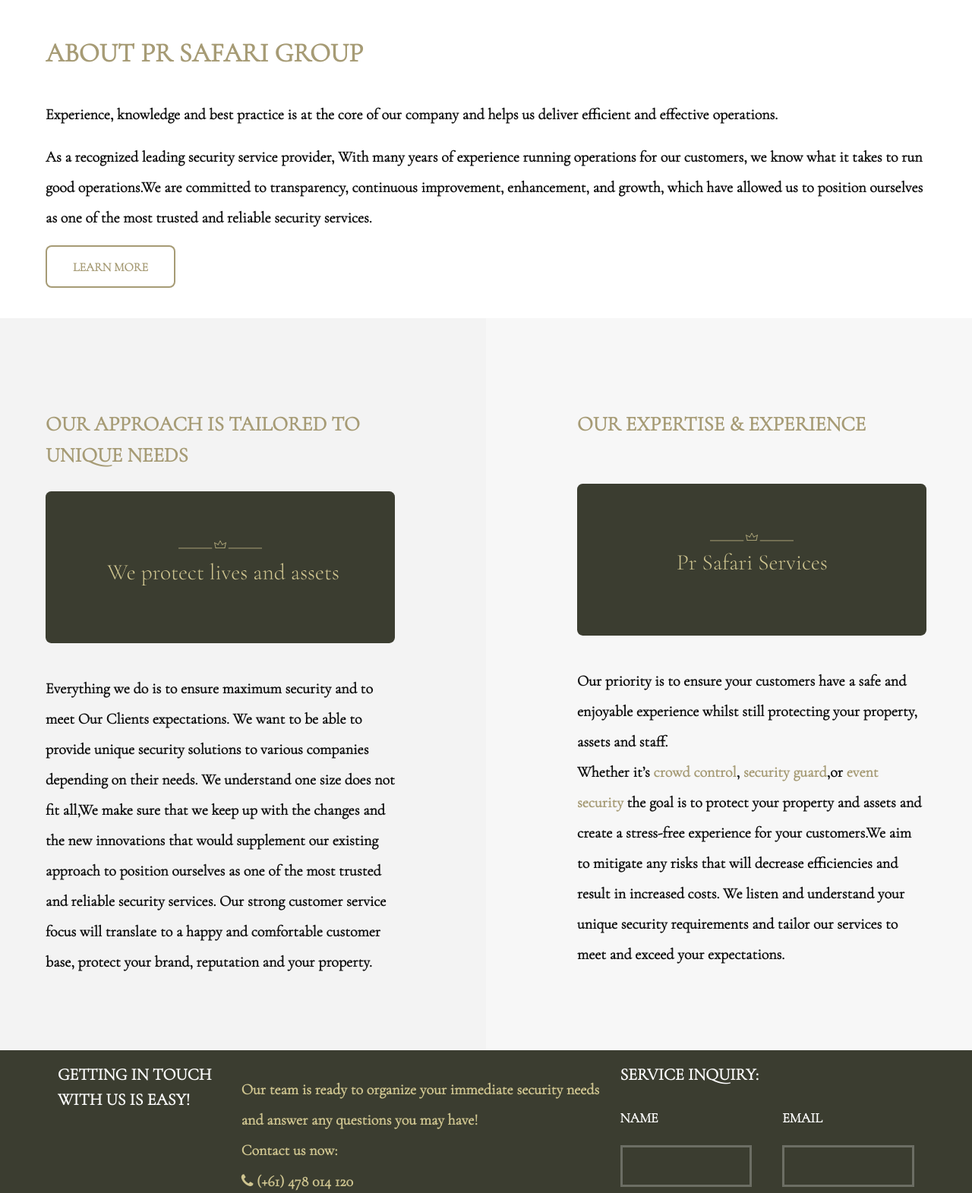
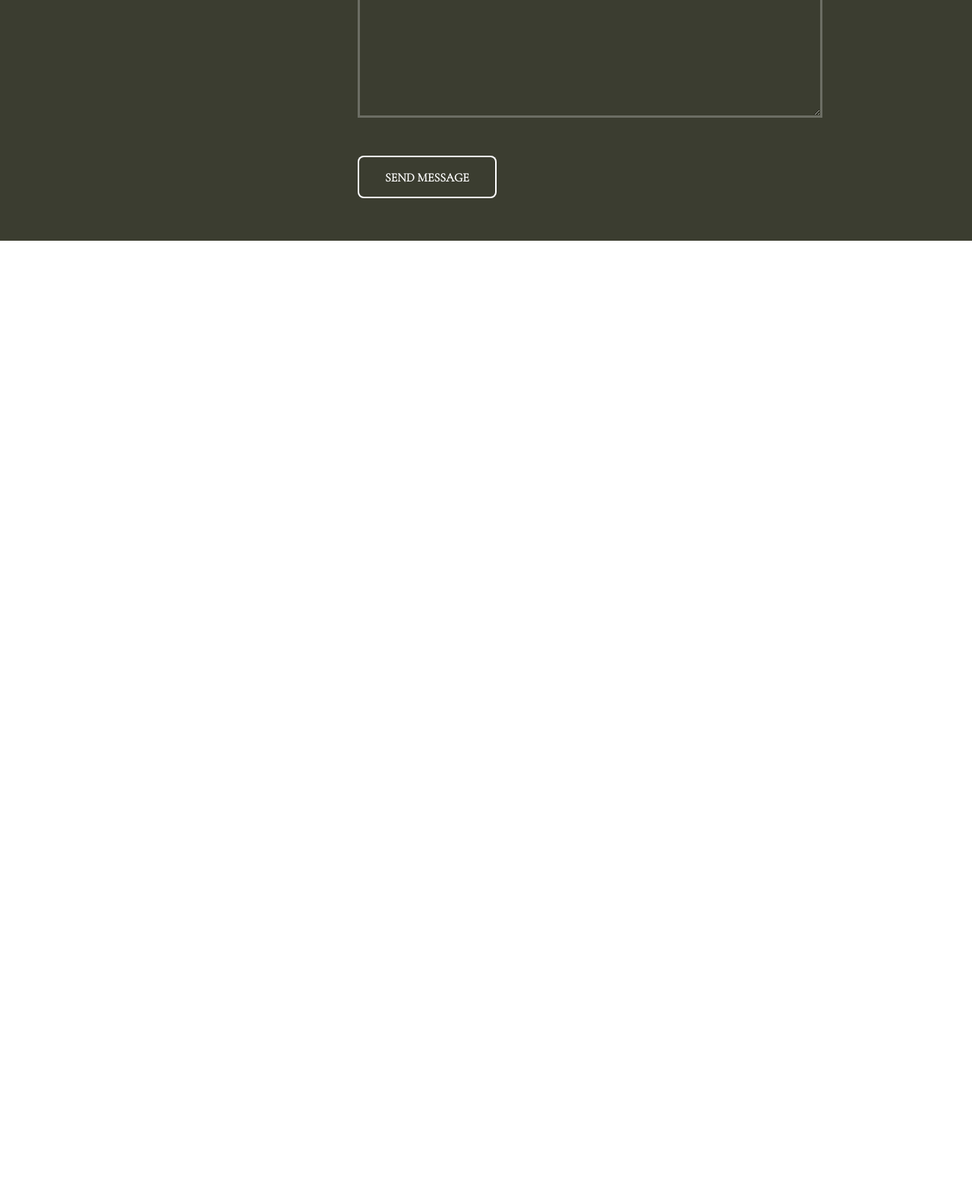
Before and after one commit to RonakReyhani/PR-Security, a plain HTML site: page contactUs.html in a window 1280 px wide. Shown: the part 700-2271 px from the top of the page at 76% size. After the commit the page ends 1017 px from the top, so only its background shows below. Drawn offline with nearby package versions, Linux system fonts and the light colour scheme.

Commit message:
contact form- in Progress

```diff
--- a/assets/css/main.css
+++ b/assets/css/main.css
@@ -113,7 +113,6 @@
 section {
   display: block;
 }
-
 body {
   line-height: 1;
 }
@@ -3774,6 +3773,14 @@
   padding: 2em 0 0em 0;
 }
 
+#contactUs {
+  padding: 2em 0 0em 0;
+  margin-bottom: 2rem;
+}
+#contactUs h2 {
+  margin: 0;
+}
+
 @media screen and (max-width: 980px) {
   #aboutUs {
     padding: 4em 0 2em 0;
--- a/contactUs.html
+++ b/contactUs.html
@@ -26,101 +26,25 @@
     </header>
     <a href="#menu" class="navPanelToggle"><span class="fa fa-bars"></span></a>
 
-    <!-- Banner -->
-    <section id="banner">
-      <div class="inner">
-        <h1>
-          PR SAFARI SECURITY<br />
-          <h2>EVOLUTION IN MULTI-SERVICED SECURITY COMPANY<br /> </h2>
-        </h1>
-
-        <ul class="actions">
-          <li><a href="#contactForm" class="button alt">Get in touch</a></li>
-        </ul>
-      </div>
-    </section>
-
     <!-- aboutUs -->
-    <section id="aboutUs" class="aboutUs">
+    <section id="contactUs" class="aboutUs">
       <div class="inner">
         <header id="aboutUs">
-		  <h2>About PR Safari Group</h2>
+          <h2>GETTING IN TOUCH WITH US IS EASY!</h2>
+          <small>
+            Our team is ready to organize your immediate security needs and answer any questions you may have!
+          </small>
         </header>
-
-				<small>
-
-					Experience, knowledge and best practice is at the core of our company and helps us deliver efficient and
-					effective operations.
-				</small>
-
-
-        <p>
-          As a recognized leading security service provider, With many years of experience running operations for our
-          customers, we know what it takes to run good operations.We are committed to transparency, continuous
-          improvement, enhancement, and growth, which have allowed us to position ourselves as one of the most trusted
-          and reliable security services.
-        </p>
-        <ul class="actions">
-          <li><a href="aboutUs.html" class="button alt">Learn More</a></li>
-        </ul>
       </div>
     </section>
 
     <!-- Two -->
-    <section id="ourServices">
+    <!-- Footer -->
+    <section id="footer">
       <div class="inner">
-        <article>
-          <div class="content">
-            <header>
-              <h3>OUR APPROACH IS TAILORED TO UNIQUE NEEDS</h3>
-            </header>
-            <div class="image fit">
-              <img src="images/approach.svg" alt="" />
-            </div>
-            <p>
-              Everything we do is to ensure maximum security and to meet Our Clients expectations. We want to be able to
-              provide unique security solutions to various companies depending on their needs. We understand one size
-              does not fit all,We make sure that we keep up with the changes and the new innovations that would
-              supplement our existing approach to position ourselves as one of the most trusted and reliable security
-              services. Our strong customer service focus will translate to a happy and comfortable customer base,
-              protect your brand, reputation and your property.
+
+          Contact us now: <br /><span class="icon fa-phone"> (+61) 478 014 120</span>
         </p>
-          </div>
-        </article>
-        <article class="alt">
-          <div class="content">
-            <header>
-              <h3 style='margin-bottom: 3.6rem'>Our Expertise
-				& EXPERIENCE</h3>
-            </header>
-            <div class="image fit">
-              <a href="ourServices.html"><img src="images/ourServices.svg" alt="our-Services" /></a>
-            </div>
-            <p>
-              Our priority is to ensure your customers have a safe and enjoyable
-			  experience whilst still protecting your property, assets and staff.</br>
-			  Whether it’s <a href="ourServices.html">crowd control</a>, <a href="#securityGuard">security guard</a>,or <a href="#eventSecurity">event security</a> the goal is to protect your property and assets and create a stress-free experience for your customers.We aim to mitigate any risks that will decrease efficiencies and
-			  result in increased costs. We listen and understand your unique security requirements and tailor our services
-			  to meet and exceed your expectations.</p>
-            </p>
-          </div>
-        </article>
-      </div>
-    </section>
-    <!-- Footer -->
-    <section id="footer" >
-      <div class="inner">
-        <header id="contactForm">
-			<h4>
-				Getting in touch with us is easy!
-
-			</h4>
-
-		</header>
-		<p style='margin-top: 1rem'><small>Our team is ready to organize your immediate
-			security needs and answer any questions you may have!</small>
-			<br/>
-			Contact us now: <br/><span class="icon fa-phone"> (+61) 478 014 120</span></p>
         <form method="post" action="#">
           <h4>
             Service Inquiry:
@@ -140,18 +64,16 @@
           <ul class="actions">
             <li><input type="submit" value="Send Message" class="alt" /></li>
           </ul>
-		  <div class="copyright">
+          <!-- <div class="copyright">
             <ul class="icons">
-
               <li>
                 <a href="#" class="icon fa-facebook"><span class="label">Facebook</span></a>
               </li>
               <li>
                 <a href="#" class="icon fa-instagram"><span class="label">Instagram</span></a>
               </li>
-
             </ul>
-		  </div>
+          </div> -->
         </form>
       </div>
     </section>
```
Lines whose indentation alone changed are shown as unchanged.
